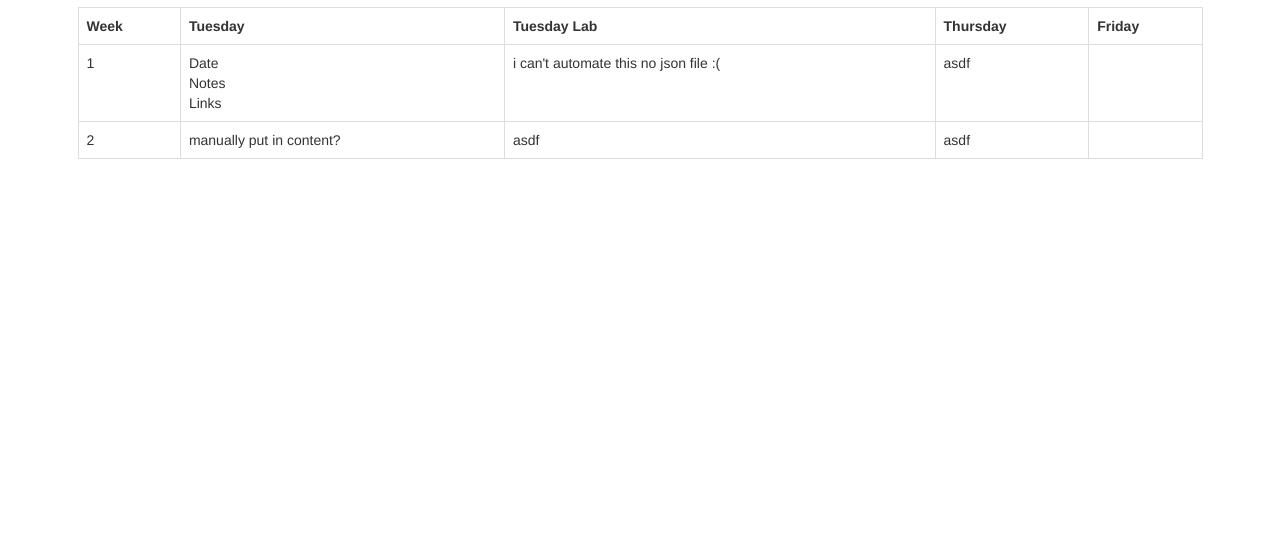
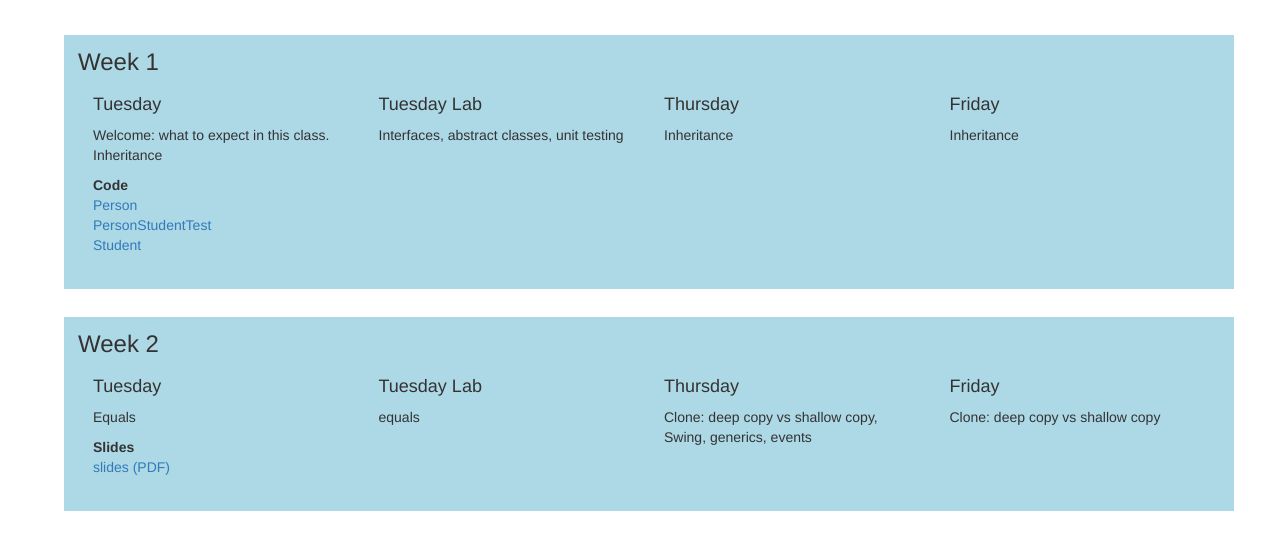
Before and after one commit to leedsjb/info343-group-project, a plain HTML site: page index.html at #!/calendar in a window 1280 px wide. Shown: the part 113-662 px from the top of the page. Drawn offline with nearby package versions, Linux system fonts and the light colour scheme; some packages are replaced by stand-ins of ours.

Commit message:
added working calendar page, need to make it pretty and more json

```diff
--- a/css/main.css
+++ b/css/main.css
@@ -30,6 +30,10 @@ table, th, td {
    border: 1px solid #ddd;
 }
 
+.row {
+	background-color: lightblue;
+	margin-top: 2em;
+}
 
 
 
@@ -37,6 +41,14 @@ table, th, td {
 	.table {
 		width: 90%;
 		margin-left: 5%;
+	}
+	.row {
+		margin-top: 2em;
+		margin-left: 5%;
+		padding: 1em;
+	}
+	.row h3 {
+		margin-top: 0em;
 	}
 }
 
--- /dev/null
+++ b/data/calendar-data.json
@@ -0,0 +1,26 @@
+[
+  {
+    "number": "1",
+    "days": [
+      {"day": "Tuesday","topic": "Welcome: what to expect in this class. Inheritance",
+      "code": [{"title": "Person", "link": "assets/calendar/week1/day1/Person.java"},
+              {"title": "PersonStudentTest", "link": "assets/calendar/week1/day1/PersonStudentTest.java"},
+              {"title": "Student", "link": "assets/calendar/week1/day1/Student.java"}]
+      },
+      {"day": "Tuesday Lab","topic": "Interfaces, abstract classes, unit testing"},
+      {"day": "Thursday", "topic": "Inheritance"},
+      {"day": "Friday", "topic": "Inheritance"}
+    ]
+  },
+  {
+    "number": "2",
+    "days":[
+      {"day": "Tuesday","topic": "Equals",
+       "slides": [{"link": "assets/calendar/week2/day1/CSC142NN.pdf"}]
+      },
+      {"day": "Tuesday Lab","topic": "equals"},
+      {"day": "Thursday", "topic": "Clone: deep copy vs shallow copy, Swing, generics, events"},
+      {"day": "Friday", "topic": "Clone: deep copy vs shallow copy"}
+    ]
+  }
+]
--- a/js/app.js
+++ b/js/app.js
@@ -19,7 +19,7 @@ angular.module('143app', ['ui.router'])
 		.state('calendar', {
 			url: '/calendar',
 			templateUrl: 'partials/calendar.html',
-			//controller: 'OrderCtrl'
+			controller: 'CalendarCtrl'
 		})
 		.state('homework', {
 			url: '/homework',
@@ -39,3 +39,9 @@ angular.module('143app', ['ui.router'])
 		$scope.assignments = response.data;
 	});
 }])
+
+.controller('CalendarCtrl', ['$scope', '$http', function($scope, $http) {
+	$http.get('data/calendar-data.json').then(function(response) {
+		$scope.weeks = response.data;
+	});
+}])
--- a/partials/calendar.html
+++ b/partials/calendar.html
@@ -5,30 +5,17 @@
 
 </div>
 
-<div class="container-fluid">
-	<table class="table">
-		<tr>
-			<th>Week</th>
-			<th>Tuesday </th>
-			<th>Tuesday Lab</th>
-			<th>Thursday</th>
-			<th>Friday</th>
-		</tr>
-		<tr>
-			<td>1</td>
-			<td>Date <br> Notes <br> Links
-			</td>
-			<td>i can't automate this no json file :(</td>
-			<td>asdf</td>
-			<td></td>
-		</tr>
-		<tr>
-			<td>2</td>
-			<td>manually put in content?</td>
-			<td>asdf</td>
-			<td>asdf</td>
-			<td></td>
-		</tr>
 
-	</table>
+<div class="row container" ng-repeat="week in weeks">
+	<h3> Week {{week.number}} </h3>
+    <div class="col-md-3" ng-repeat="day in week.days">
+        <h4> {{day.day}} </h4>
+    	<p> {{day.topic}} </p>
+    	<dl>
+	    	<dt ng-if="day.slides"> Slides </dt>
+	    		<dd ng-repeat="slides in day.slides"> <a ng-href={{slides.link}}> slides (PDF) </a> </dd>
+    		<dt ng-if="day.code"> Code </dt>
+    			<dd ng-repeat="code in day.code"> <a ng-href={{code.link}}> {{code.title}} </a> </dd>
+	    </dl>
+    </div>
 </div>
```
